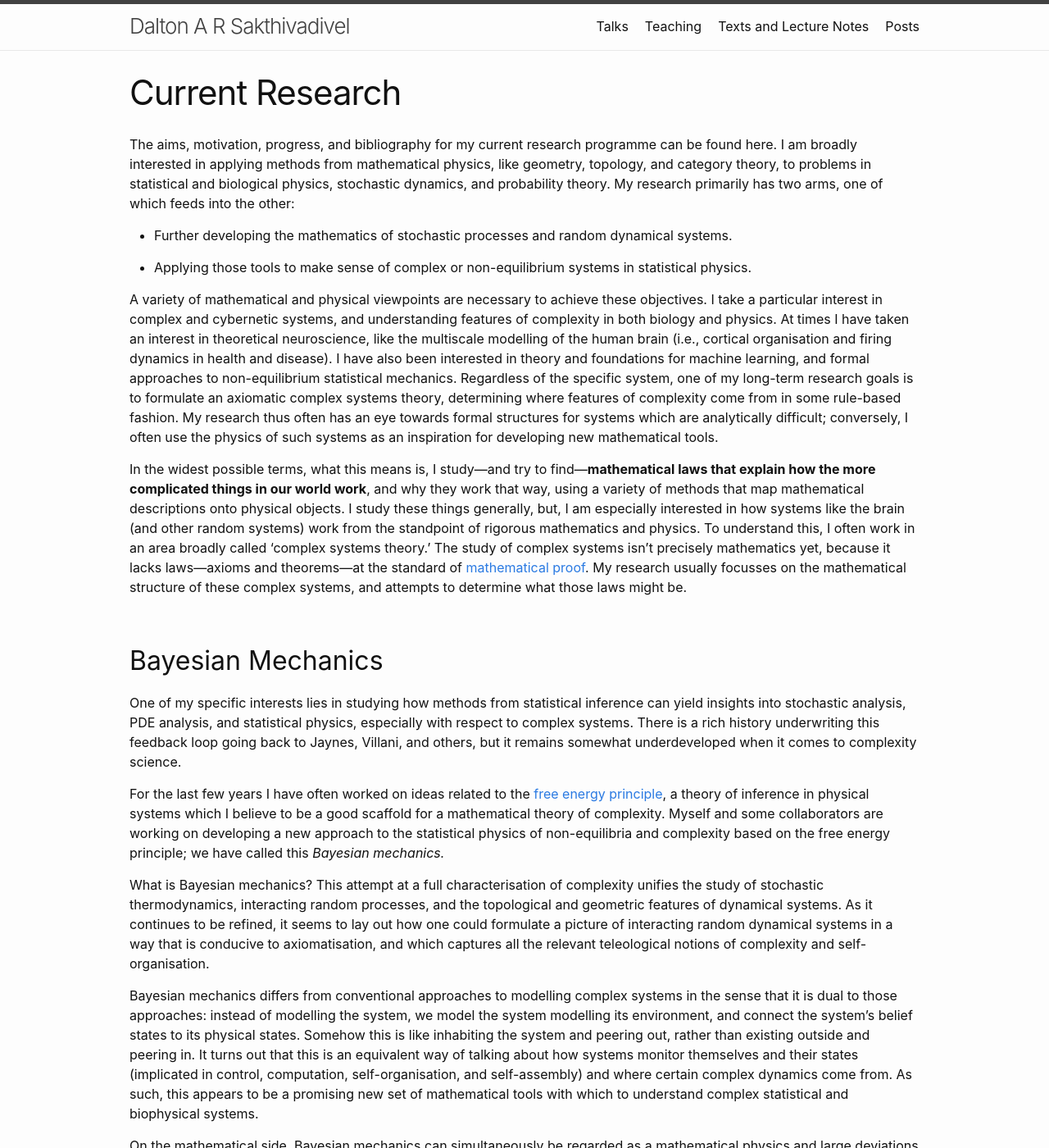
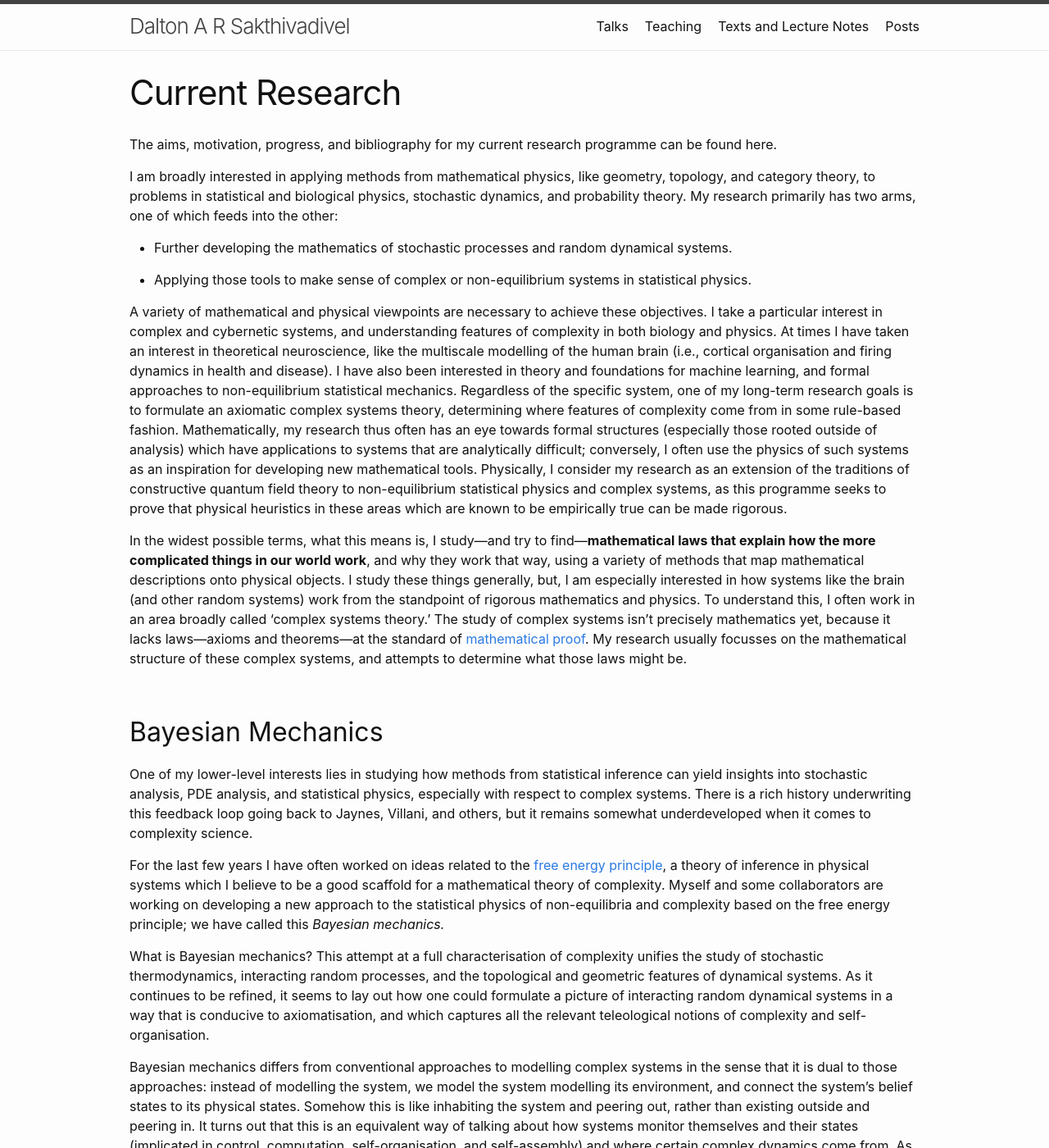
Before and after one commit to DARSakthi/DARSakthi.github.io, a Jekyll site: the page built from research.markdown, in a window 1280 px wide and 1400 px high. Shown: the whole window at 82% size. Built offline with Jekyll 4.4.1, drawn with Linux system fonts in a browser that asks for light colours; formulas are drawn with MathJax 3.

Commit message:
Update research.markdown

```diff
--- a/research.markdown
+++ b/research.markdown
@@ -4,13 +4,15 @@ title: Current Research
 permalink: /research/
 ---
 
-The aims, motivation, progress, and bibliography for my current research programme can be found here. I am broadly interested in applying methods from mathematical physics, like geometry, topology, and category theory, to problems in statistical and biological physics, stochastic dynamics, and probability theory. My research primarily has two arms, one of which feeds into the other:
+The aims, motivation, progress, and bibliography for my current research programme can be found here.
+
+I am broadly interested in applying methods from mathematical physics, like geometry, topology, and category theory, to problems in statistical and biological physics, stochastic dynamics, and probability theory. My research primarily has two arms, one of which feeds into the other:
 
 - Further developing the mathematics of stochastic processes and random dynamical systems.
 
 - Applying those tools to make sense of complex or non-equilibrium systems in statistical physics.
 
-A variety of mathematical and physical viewpoints are necessary to achieve these objectives. I take a particular interest in complex and cybernetic systems, and understanding features of complexity in both biology and physics. At times I have taken an interest in theoretical neuroscience, like the multiscale modelling of the human brain (i.e., cortical organisation and firing dynamics in health and disease). I have also been interested in theory and foundations for machine learning, and formal approaches to non-equilibrium statistical mechanics. Regardless of the specific system, one of my long-term research goals is to formulate an axiomatic complex systems theory, determining where features of complexity come from in some rule-based fashion. My research thus often has an eye towards formal structures for systems which are analytically difficult; conversely, I often use the physics of such systems as an inspiration for developing new mathematical tools.
+A variety of mathematical and physical viewpoints are necessary to achieve these objectives. I take a particular interest in complex and cybernetic systems, and understanding features of complexity in both biology and physics. At times I have taken an interest in theoretical neuroscience, like the multiscale modelling of the human brain (i.e., cortical organisation and firing dynamics in health and disease). I have also been interested in theory and foundations for machine learning, and formal approaches to non-equilibrium statistical mechanics. Regardless of the specific system, one of my long-term research goals is to formulate an axiomatic complex systems theory, determining where features of complexity come from in some rule-based fashion. Mathematically, my research thus often has an eye towards formal structures (especially those rooted outside of analysis) which have applications to systems that are analytically difficult; conversely, I often use the physics of such systems as an inspiration for developing new mathematical tools. Physically, I consider my research as an extension of the traditions of constructive quantum field theory to non-equilibrium statistical physics and complex systems, as this programme seeks to prove that physical heuristics in these areas which are known to be empirically true can be made rigorous.
 
 In the widest possible terms, what this means is, I study—and try to find—**mathematical laws that explain how the more complicated things in our world work**, and why they work that way, using a variety of methods that map mathematical descriptions onto physical objects. I study these things generally, but, I am especially interested in how systems like the brain (and other random systems) work from the standpoint of rigorous mathematics and physics. To understand this, I often work in an area broadly called 'complex systems theory.' The study of complex systems isn’t precisely mathematics yet, because it lacks laws—axioms and theorems—at the standard of [mathematical proof](https://en.wikipedia.org/wiki/Mathematical_proof). My research usually focusses on the mathematical structure of these complex systems, and attempts to determine what those laws might be.
 
@@ -18,7 +20,7 @@ In the widest possible terms, what this means is, I study—and try to find—**
 
 ## Bayesian Mechanics
 
-One of my specific interests lies in studying how methods from statistical inference can yield insights into stochastic analysis, PDE analysis, and statistical physics, especially with respect to complex systems. There is a rich history underwriting this feedback loop going back to Jaynes, Villani, and others, but it remains somewhat underdeveloped when it comes to complexity science.
+One of my lower-level interests lies in studying how methods from statistical inference can yield insights into stochastic analysis, PDE analysis, and statistical physics, especially with respect to complex systems. There is a rich history underwriting this feedback loop going back to Jaynes, Villani, and others, but it remains somewhat underdeveloped when it comes to complexity science.
 
 For the last few years I have often worked on ideas related to the [free energy principle](https://en.wikipedia.org/wiki/Free_energy_principle), a theory of inference in physical systems which I believe to be a good scaffold for a mathematical theory of complexity. Myself and some collaborators are working on developing a new approach to the statistical physics of non-equilibria and complexity based on the free energy principle; we have called this _Bayesian mechanics._
 
```
